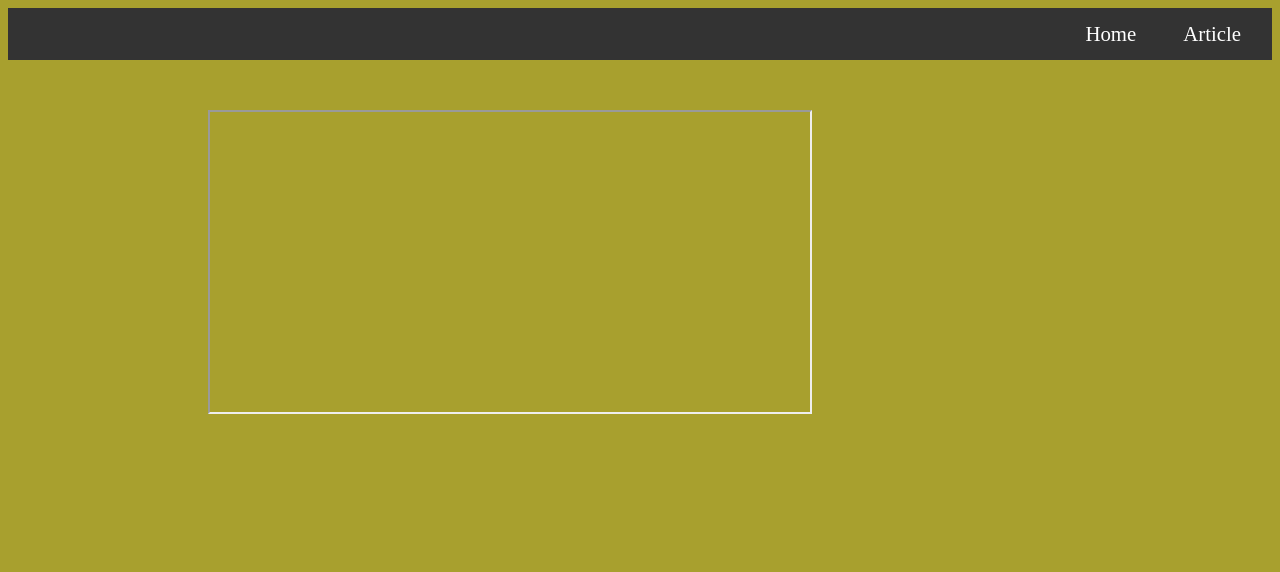
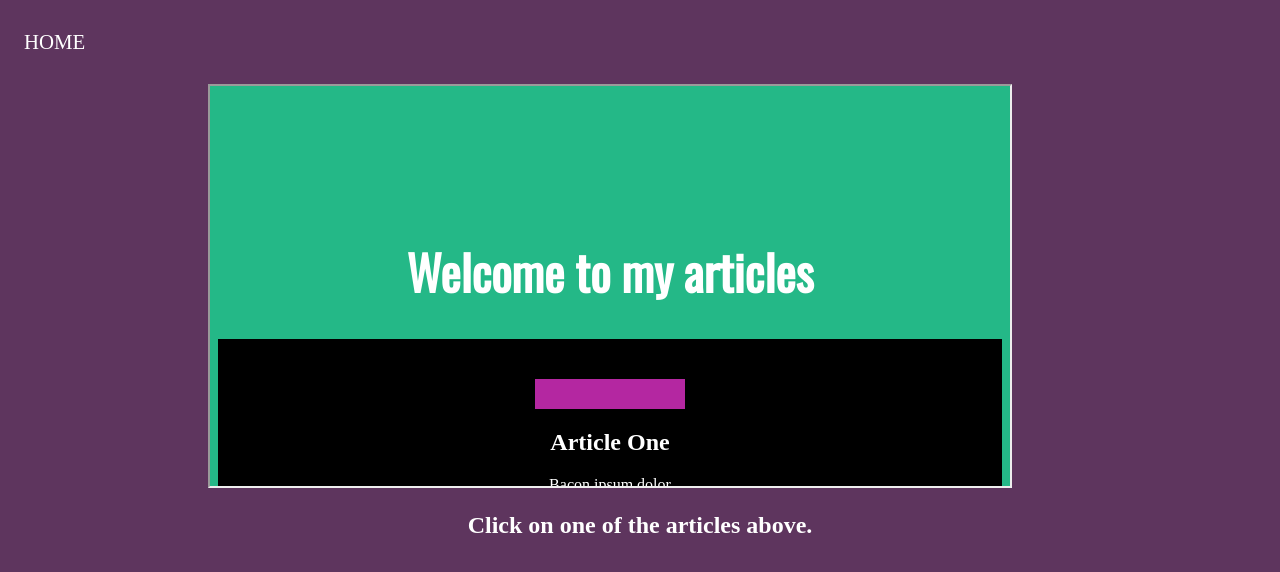
Before and after one commit to Arangel4/checkpoint2-BaconIpsum, a plain HTML site: page about.html in a window 1280 px wide. Drawn offline with nearby package versions, Linux system fonts and the light colour scheme.

Commit message:
Final Changes

```diff
--- a/about-style.css
+++ b/about-style.css
@@ -1,36 +1,27 @@
 @media (min-width: 576px)
 {
     body{
-        background-color: rgb(168, 160, 46);
+        background-color: rgb(94, 53, 94);
     }
 
-    ul{
-        list-style-type: none;
-        margin: 0;
-        padding: 0;
-        overflow: hidden;
-        background-color: #333;
+    p a{
+        display: block;
+        color: white;
+        text-align: left;
+        padding: 14px 16px;
+        font-size: 1.3em;
+        text-decoration: none;
     }
 
-    li{
-        float: right;
-    }
-
-    li a{
-        display: block;
+    h2{
         color: white;
         text-align: center;
-        padding: 14px 16px;
-        margin-right: 15px;
-        text-decoration: none;
-        font-size: 1.3em;
     }
 
     iframe{
-        margin-top: 50px;
-        margin-left: 200px;
-        height: auto;
-        width: auto;
+        margin-left: auto;
+        height: 300px;
+        width: 600px;
     }
 
 }
@@ -39,36 +30,32 @@
 @media (min-width: 997px)
 {
     body{
-        background-color: rgb(168, 160, 46);
+        background-color: rgb(94, 53, 94);
     }
 
-    ul{
-        list-style-type: none;
-        margin: 0;
-        padding: 0;
-        overflow: hidden;
-        background-color: #333;
+
+    p a{
+        display: block;
+        color: white;
+        text-align: left;
+        padding: 14px 16px;
+        font-size: 1.3em;
+        text-decoration: none;
     }
 
-    li{
-        float: right;
-    }
-
-    li a{
-        display: block;
+    h2{
         color: white;
         text-align: center;
-        padding: 14px 16px;
-        margin-right: 15px;
-        text-decoration: none;
-        font-size: 1.3em;
     }
 
     iframe{
-        margin-top: 50px;
         margin-left: 200px;
-        height: 300px;
-        width: 600px;
+        height: 400px;
+        width: 800px;
+    }
+
+    div{
+        margin-left: auto;
     }
 
 }
--- a/about.html
+++ b/about.html
@@ -7,10 +7,10 @@
     <title>About</title>
 </head>
 <body>
-    <ul>
-        <li><a href="article.html" target="_blank">Article</a></li>
-        <li><a href="checkpoint.html" target="_blank">Home</a></li>
-    </ul>
-    <iframe></iframe>
+    <p><a href="checkpoint.html">HOME</a></p>
+    <div>
+    <iframe src="article.html"></iframe>
+    </div>
+    <h2>Click on one of the articles above.</h2>
 </body>
 </html>
--- a/article-style.css
+++ b/article-style.css
@@ -15,25 +15,30 @@
     article{
         margin-top: 100px;
         background-color: black;
-        float: left;
+        margin: auto;
+        display: grid;
+        grid-template-columns: repeat(1, 1fr);
 
     }
 
     .article1{
+        margin: auto;
         display: inline-block;
-        height: 300px;
+        height: auto;
         width: 330px;
     }
 
     .article2{
+        margin: auto;
         display: inline-block;
-        height: 300px;
+        height: auto;
         width: 330px;
     }
 
     .article3{
+        margin: auto;
         display: inline-block;
-        height: 300px;
+        height: auto;
         width: 330px;
     }
 
@@ -97,25 +102,26 @@
     article{
         margin-top: 100px;
         background-color: black;
-        float: left;
+        display: grid;
+        grid-template-columns: repeat(3, 1fr);
 
     }
 
     .article1{
         display: inline-block;
-        height: 250px;
+        height: auto;
         width: 330px;
     }
 
     .article2{
         display: inline-block;
-        height: 250px;
+        height: auto;
         width: 330px;
     }
 
     .article3{
         display: inline-block;
-        height: 250px;
+        height: auto;
         width: 330px;
     }
 
--- a/article.html
+++ b/article.html
@@ -18,8 +18,6 @@
                 Bacon ipsum dolor amet pig porchetta tougue tenderloin ham hock cupim strip steak sausage beef hamburger meatball ribeye. Landjaeger drumstick.
             </p>
         </section>
-    </article>
-    <article>
         <section class="article2">
             <div class="article2box"></div>
             <h2><a href="articleTwo.html" target="_blank">Article Two</a></h2>
@@ -27,8 +25,6 @@
                 Bacon ipsum dolor amet pig porchetta tougue tenderloin ham hock cupim strip steak sausage beef hamburger meatball ribeye. Landjaeger drumstick.
             </p>
         </section>
-    </article>
-    <article>
         <section class="article3">
             <div class="article3box"></div>
             <h2><a href="articleThree.html" target="_blank">Article Three</a></h2>
--- a/checkpoint-style.css
+++ b/checkpoint-style.css
@@ -16,24 +16,116 @@
     article{
         margin-top: 100px;
         background-color: black;
-        float: left;
+        margin: auto;
+        display: grid;
+        grid-template-columns: repeat(1, 1fr);
+    }
+
+    .fb{
+        margin: auto;
+        display: inline-block;
+        height: auto;
+        width: 330px;
+    }
+
+    .ig{
+        margin: auto;
+        display: inline-block;
+        height: auto;
+        width: 330px;
+    }
+
+    .ab{
+        margin: auto;
+        display: inline-block;
+        height: auto;
+        width: 330px;
+    }
+
+    .fbbox{
+        height: 30px;
+        width: 150px;
+        margin-top: 40px;
+        margin-left: 90px;
+        background-color: rgb(13, 87, 245);
+    }
+
+    .igbox{
+        height: 30px;
+        width: 150px;
+        margin-top: 40px;
+        margin-left: 90px;
+        background-color: rgb(245, 175, 71);
+
+    }
+
+    .abbox{
+        height: 30px;
+        width: 150px;
+        margin-top: 40px;
+        margin-left: 90px;
+        background-color: rgb(90, 235, 203);
+
+    }
+
+    h2{
+        text-align: center;
+        color: white;
+    }
+
+    a{
+        color: white;
+        text-decoration: none;
+    }
+
+
+    p{
+        text-align: center;
+        color: white;
+        padding-left: 90px;
+        padding-right: 90px;
+    }
+}
+
+
+@media (min-width: 992px)
+{
+    body{
+        background-color: rgb(36, 184, 184);
+    }
+
+    h1{
+        color: white;
+        text-align: center;
+        font-size: 3em;
+        margin-top: 150px;
+        font-family: 'Oswald', serif;
+
+    }
+
+    article{
+        margin-top: 100px;
+        background-color: black;
+        display: grid;
+        grid-template-columns: repeat(3, 1fr);
+
     }
 
     .fb{
         display: inline-block;
-        height: 300px;
+        height: auto;
         width: 330px;
     }
 
     .ig{
         display: inline-block;
-        height: 300px;
+        height: auto;
         width: 330px;
     }
 
     .ab{
         display: inline-block;
-        height: 300px;
+        height: auto;
         width: 330px;
     }
 
@@ -79,87 +171,3 @@
         padding-right: 90px;
     }
 }
-
-
-@media (min-width: 992px)
-{
-    body{
-        background-color: rgb(36, 184, 184);
-    }
-
-    h1{
-        color: white;
-        text-align: center;
-        font-size: 3em;
-        margin-top: 150px;
-        font-family: 'Oswald', serif;
-
-    }
-
-    article{
-        margin-top: 100px;
-        background-color: black;
-        float: left;
-
-    }
-
-    .fb{
-        display: inline-block;
-        height: 250px;
-        width: 330px;
-    }
-
-    .ig{
-        display: inline-block;
-        height: 250px;
-        width: 330px;
-    }
-
-    .ab{
-        display: inline-block;
-        height: 250px;
-        width: 330px;
-    }
-
-    .fbbox{
-        height: 30px;
-        width: 150px;
-        margin-top: 40px;
-        background-color: rgb(13, 87, 245);
-        margin-left: 90px;
-    }
-
-    .igbox{
-        height: 30px;
-        width: 150px;
-        margin-top: 40px;
-        background-color: rgb(245, 175, 71);
-        margin-left: 90px;
-    }
-
-    .abbox{
-        height: 30px;
-        width: 150px;
-        margin-top: 40px;
-        background-color: rgb(90, 235, 203);
-        margin-left: 90px;
-    }
-
-    h2{
-        text-align: center;
-        color: white;
-    }
-
-    a{
-        color: white;
-        text-decoration: none;
-    }
-
-
-    p{
-        text-align: center;
-        color: white;
-        padding-left: 90px;
-        padding-right: 90px;
-    }
-}
```
Also changed, not shown: checkpoint.html (+0 -5 lines).
